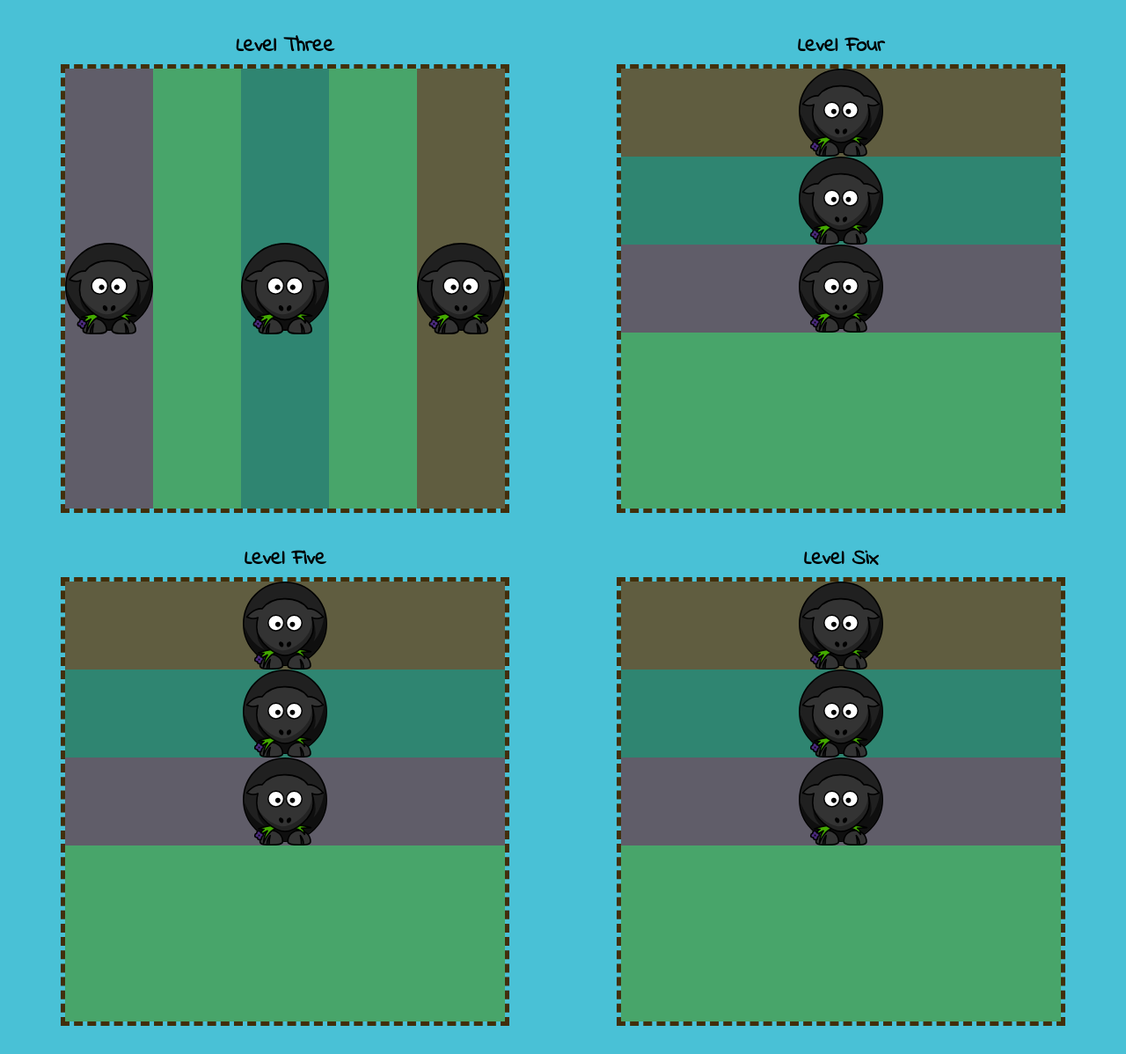
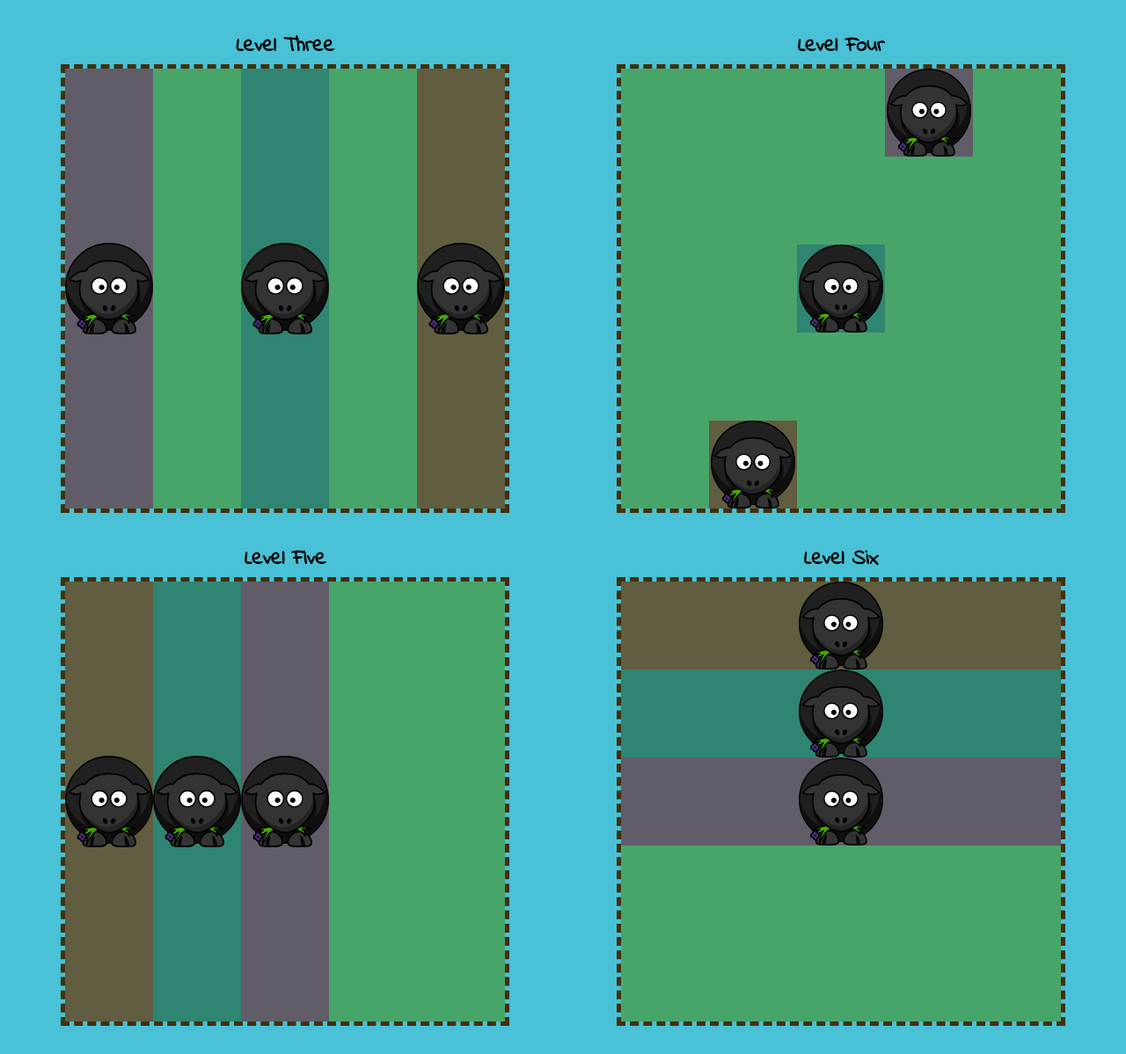
Before and after one commit to TristanPere/flexbox-challenge-1, a plain HTML site: page index.html in a window 1280 px wide. Shown: the part 1290-2488 px from the top of the page at 88% size. Drawn offline with nearby package versions, Linux system fonts and the light colour scheme.

Commit message:
Completion of level 4

```diff
--- a/style.css
+++ b/style.css
@@ -3,7 +3,6 @@
     flex-direction: row;
 
 }
-
 .level-zero .field .red{
     align-self: flex-start;
 }
@@ -28,3 +27,25 @@
     flex-direction: row-reverse;
     justify-content: space-between;
 }
+
+.level-four .field{
+    display: flex;
+    justify-content: center;
+}
+.level-four .field .red{
+    align-self: flex-end;
+}
+.level-four .field .blue{
+    align-self: center;
+}
+.level-four .field .purple{
+    align-self: flex-start;
+}
+
+
+.level-five .field{
+    display: flex;
+    flex-direction: row;
+    justify-content: stretch;
+    align-items: stretch;
+}
```
